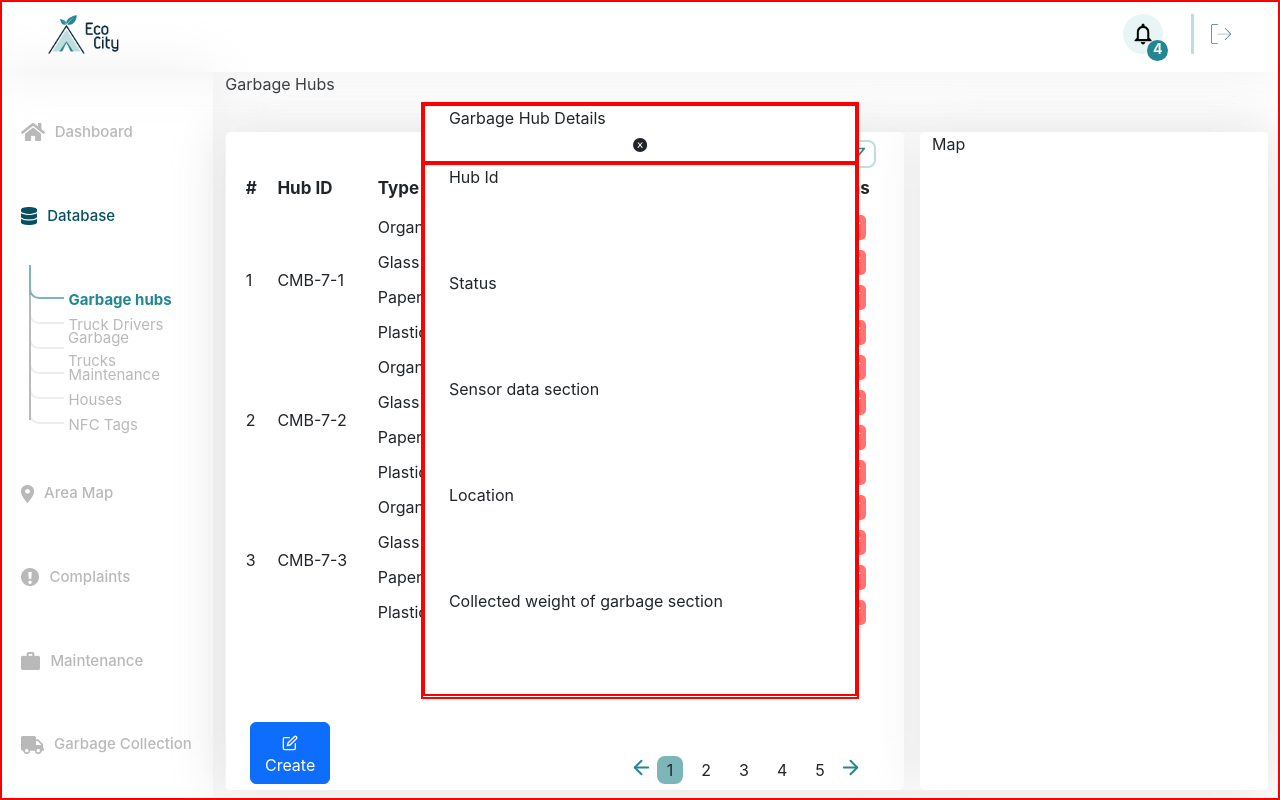
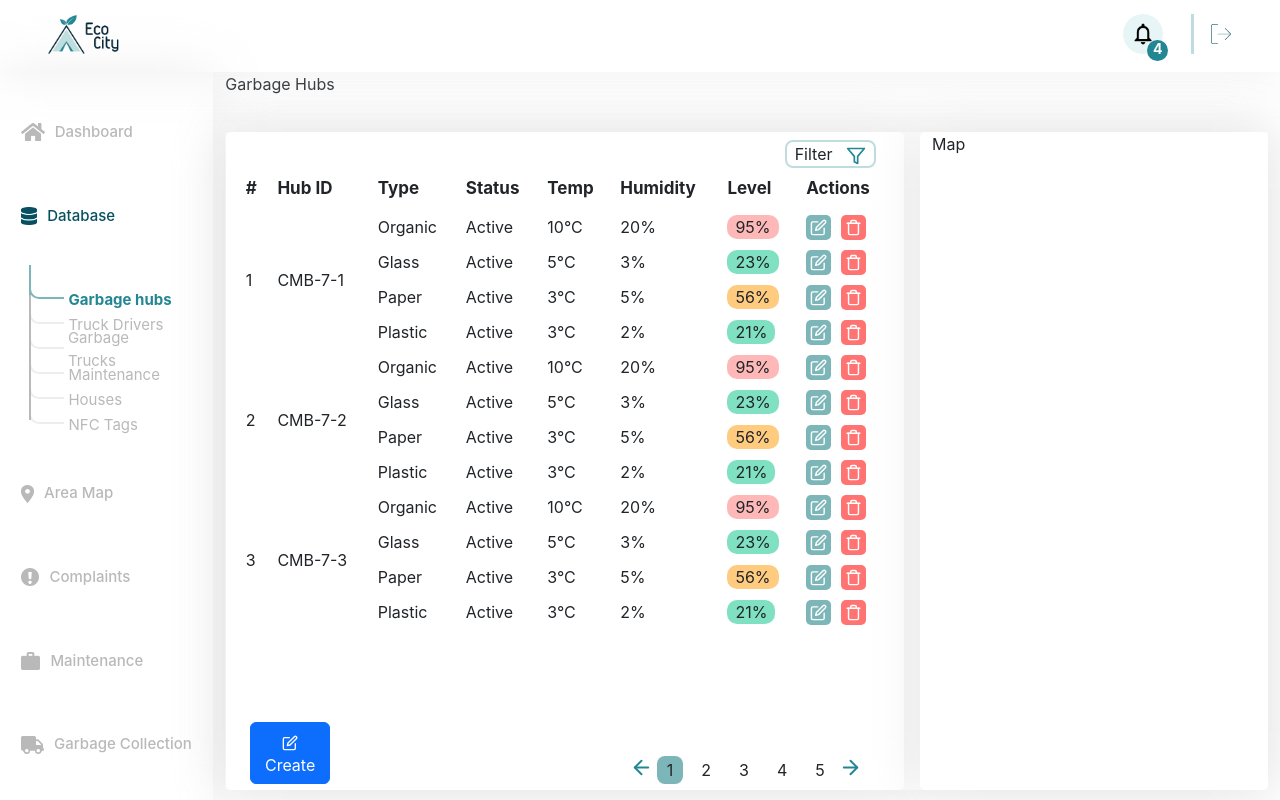
Before and after one commit to IsuruVihan/EcoCity, a React (Create React App) app in the folder admin/: page /database/garbage-hubs in a window 1280 px wide. Built offline with nearby package versions, Linux system fonts and the light colour scheme.

Commit message:
Added show and close functions on click

```diff
--- a/admin/src/pages/Database/GarbageHubs/modals/GarbageHubDetailsModal.js
+++ b/admin/src/pages/Database/GarbageHubs/modals/GarbageHubDetailsModal.js
@@ -7,14 +7,14 @@ import GarbageHubCollectedWeightsGraph from "../graphs/GarbageHubCollectedWeight
 import GarbageHubCollectedWeightsGraphFilter from "../filters/GarbageHubCollectedWeightsGraphFilter";
 import {AiFillCloseCircle} from "react-icons/ai";
 
-const GarbageHubDetailsModal = () => {
+const GarbageHubDetailsModal = (props) => {
     return (
         <Container
             className='position-absolute border-red garbage-hub-details-wrapper d-flex justify-content-center align-items-center'>
             <Row className='garbage-hub-details border-red h-75 w-35'>
                 <Row className='mx-0 border-red h-10'>
                     <span>Garbage Hub Details</span>
-                    <AiFillCloseCircle/>
+                    <span onClick={props.onClose}>close</span>
                 </Row>
                 <Row className='mx-0 border-red h-90 garbage-hub-details-body'>
                     <div>Hub Id</div>
--- a/admin/src/pages/Database/GarbageHubs/tables/GarbageHubsTable.js
+++ b/admin/src/pages/Database/GarbageHubs/tables/GarbageHubsTable.js
@@ -18,6 +18,7 @@ const GarbageHubsTable = () => {
     const [startIndex, setStartIndex] = useState(0);
     const [endIndex, setEndIndex] = useState(hubsPerPage);
     const [filteredHubs, setFilteredHubs] = useState(hubs.slice(startIndex, endIndex));
+    const [isHubDetailsVisible, setIsHubDetailsVisible] = useState(false);
 
     const calculateStartIndex = () => {
         setStartIndex((currentPage - 1) * hubsPerPage);
@@ -125,10 +126,18 @@ const GarbageHubsTable = () => {
     //     }
     // }
 
+    const handleOnHubClicked = () => {
+        const newState = !isHubDetailsVisible;
+        setIsHubDetailsVisible(newState);
+    }
+
+    const handleOnHubCloseClicked = () => {
+        setIsHubDetailsVisible(false);
+    }
 
     return (
         <Row className='mx-0'>
-            <GarbageHubDetailsModal/>
+            {isHubDetailsVisible && <GarbageHubDetailsModal onClose={handleOnHubCloseClicked}/>}
             <Table className='my-0 garbage-hubs-table' borderless>
                 <thead>
                 <tr className='table-header'>
@@ -145,7 +154,8 @@ const GarbageHubsTable = () => {
                 <Fragment>
                     {
                         filteredHubs.map((hub, index) => {
-                            return <GarbageHubsTableItem key={index + startIndex} hub={hub} index={index + startIndex}/>
+                            return <GarbageHubsTableItem key={index + startIndex} hub={hub} index={index + startIndex}
+                                                         onClick={handleOnHubClicked}/>
                         })
                     }
                 </Fragment>
--- a/admin/src/pages/Database/GarbageHubs/tables/GarbageHubsTableItem.js
+++ b/admin/src/pages/Database/GarbageHubs/tables/GarbageHubsTableItem.js
@@ -25,7 +25,7 @@ const GarbageHubsTableItem = (props) => {
     }
 
     return (
-        <tbody>
+        <tbody onClick={props.onClick}>
         <tr onClick={handleOnGarbageBinClicked}>
             <td rowSpan={4}>{props.index + 1}</td>
             <td rowSpan={4}>{hub.hubID}</td>
```
